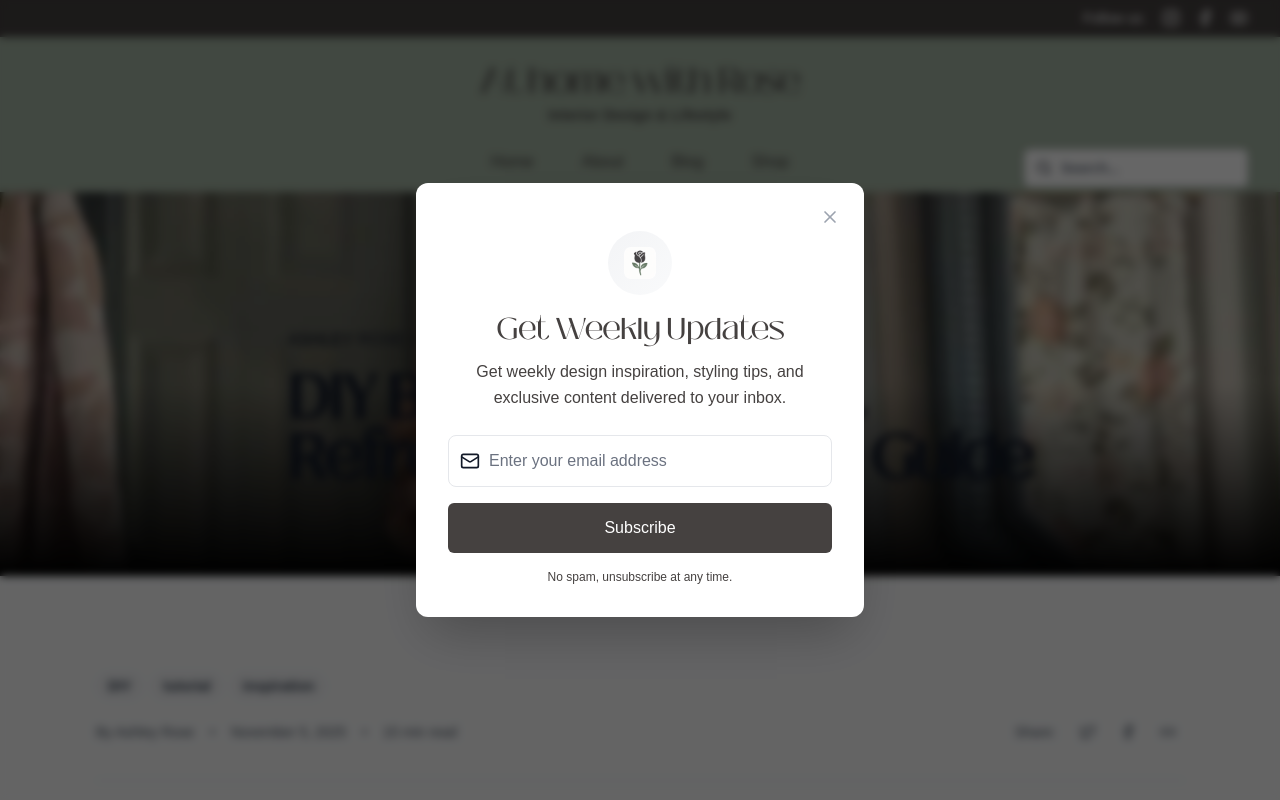
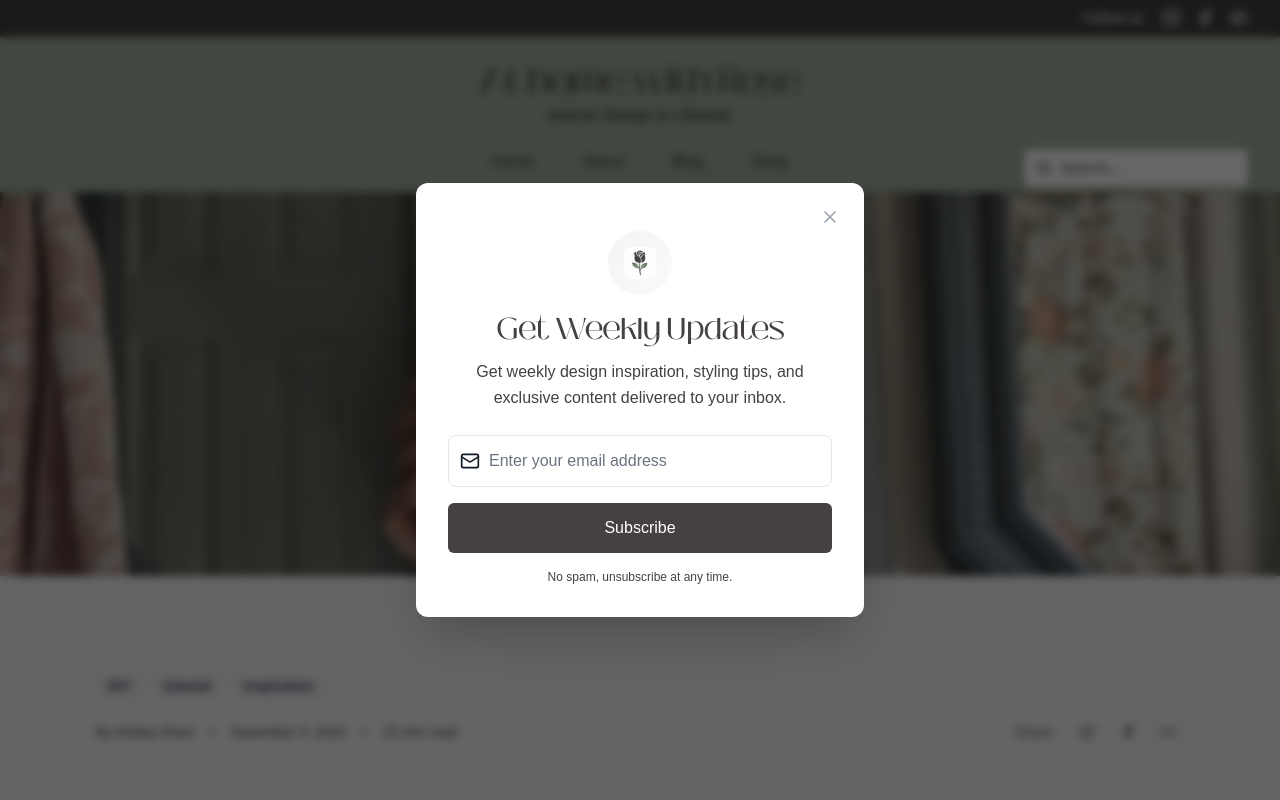
Before and after one commit to Squeegle/Ashley-Website, a Next.js app: page /blog/bathroom-closet-refresh in a window 1280 px wide. Shown: the top 800 px of the page. Built offline with nearby package versions, Linux system fonts and the light colour scheme; a web font is replaced by a local one.

Commit message:
added and tested unsubscribe

```diff
--- a/data/newsletter-subscribers.json
+++ b/data/newsletter-subscribers.json
@@ -2,8 +2,8 @@
   "subscribers": [
     {
       "email": "remi.gould@gmail.com",
-      "unsubscribeToken": "585d3515-4081-48a5-90fc-6daec2ef9385",
-      "subscribedAt": "2025-12-30T14:45:30.104Z",
+      "unsubscribeToken": "be31110f-cab4-4df9-8941-ba4b0e454f86",
+      "subscribedAt": "2025-12-30T15:58:18.961Z",
       "isActive": true
     },
     {
@@ -13,5 +13,5 @@
       "isActive": true
     }
   ],
-  "lastUpdated": "2025-12-30T14:55:03.565Z"
+  "lastUpdated": "2025-12-30T15:58:18.962Z"
 }
--- a/src/app/globals.css
+++ b/src/app/globals.css
@@ -340,7 +340,33 @@ img {
 p, span, div, label, input, textarea, select, h1, h2, h3, h4, h5, h6, a, button {
   opacity: 1 !important;
   visibility: visible !important;
-  color: inherit !important;
+}
+
+/* Overlay text - white text for use on dark image overlays */
+/* Use .overlay-text-white class on the container to enable white text for all children */
+.overlay-text-white,
+.overlay-text-white p,
+.overlay-text-white span,
+.overlay-text-white h1,
+.overlay-text-white h2,
+.overlay-text-white h3,
+.overlay-text-white h4,
+.overlay-text-white h5,
+.overlay-text-white h6,
+.overlay-text-white time {
+  color: #ffffff !important;
+}
+
+/* Ensure buttons with dark-button-text class have white text */
+.overlay-text-white .dark-button-text,
+.overlay-text-white .dark-button-text span {
+  color: #ffffff !important;
+}
+
+/* Slightly transparent white for secondary overlay text (like excerpts) */
+.overlay-text-white-90,
+.overlay-text-white-90 p {
+  color: rgba(255, 255, 255, 0.9) !important;
 }
 
 /* Specific fixes for form elements */
--- a/src/components/content/FeaturedBlogCard.tsx
+++ b/src/components/content/FeaturedBlogCard.tsx
@@ -45,11 +45,11 @@ export default function FeaturedBlogCard({ post, className = '' }: FeaturedBlogC
             </div>
           )}
 
-          {/* Content Overlay */}
+          {/* Content Overlay - Uses overlay-text-white class for white text on dark gradient */}
           <div className="absolute bottom-0 left-0 right-0 p-6 md:p-8 lg:p-12">
-            <div className="max-w-4xl">
-              {/* Meta Information */}
-              <div className="flex items-center gap-4 text-sm text-primary font-sans mb-4">
+            <div className="max-w-4xl overlay-text-white">
+              {/* Meta Information - White text for visibility on dark gradient */}
+              <div className="flex items-center gap-4 text-sm font-sans mb-4">
                 <time dateTime={post.publishedAt.toISOString()}>
                   {formatDate(post.publishedAt)}
                 </time>
@@ -57,25 +57,25 @@ export default function FeaturedBlogCard({ post, className = '' }: FeaturedBlogC
                   <>
                     <span>•</span>
                     <div className="flex items-center gap-1">
-                      <Clock className="w-4 h-4" />
+                      <Clock className="w-4 h-4 text-white" style={{ color: '#ffffff' }} />
                       <span>{post.readTime} min read</span>
                     </div>
                   </>
                 )}
               </div>
 
-              {/* Title */}
-              <h2 className="text-2xl md:text-3xl lg:text-4xl font-serif text-primary mb-4 leading-tight">
+              {/* Title - White text for visibility on dark gradient */}
+              <h2 className="text-2xl md:text-3xl lg:text-4xl font-serif mb-4 leading-tight">
                 {post.title}
               </h2>
 
-              {/* Excerpt */}
-              <p className="text-lg text-primary font-sans mb-6 leading-relaxed line-clamp-2 max-w-2xl">
+              {/* Excerpt - White text with slight transparency for visual hierarchy */}
+              <p className="text-lg font-sans mb-6 leading-relaxed line-clamp-2 max-w-2xl overlay-text-white-90">
                 {post.excerpt}
               </p>
 
-              {/* Read More Button */}
-              <div className="inline-flex items-center gap-2 px-6 py-3 bg-white text-primary font-sans rounded-md hover:bg-gray-100 transition-all duration-200 font-semibold group-hover:gap-3">
+              {/* Read More Button - Dark background with white text for visibility on overlay */}
+              <div className="inline-flex items-center gap-2 px-6 py-3 bg-primary text-white font-sans rounded-md hover:bg-primary-dark transition-all duration-200 font-semibold group-hover:gap-3 dark-button-text">
                 Read Full Article
                 <ArrowRight className="w-4 h-4 group-hover:translate-x-1 transition-transform" />
               </div>
--- a/src/components/layout/Hero.tsx
+++ b/src/components/layout/Hero.tsx
@@ -180,15 +180,14 @@ export function HomeHero() {
   );
 }
 
-// Blog Post Hero
+// Blog Post Hero - Image only, no text overlay
+// Title and metadata are displayed below the image in the article content
 export function BlogHero({
-  title,
-  subtitle,
   imageSrc,
   imageAlt
 }: {
-  title: string;
-  subtitle?: string;
+  title?: string;  // Kept for backwards compatibility but not displayed
+  subtitle?: string;  // Kept for backwards compatibility but not displayed
   imageSrc: string;
   imageAlt: string;
 }) {
@@ -196,11 +195,8 @@ export function BlogHero({
     <Hero
       imageSrc={imageSrc}
       imageAlt={imageAlt}
-      subtitle={subtitle}
-      title={title}
       height="medium"
-      textPosition="bottom-left"
-      overlay="gradient"
+      overlay="none"
     />
   );
 }
```
